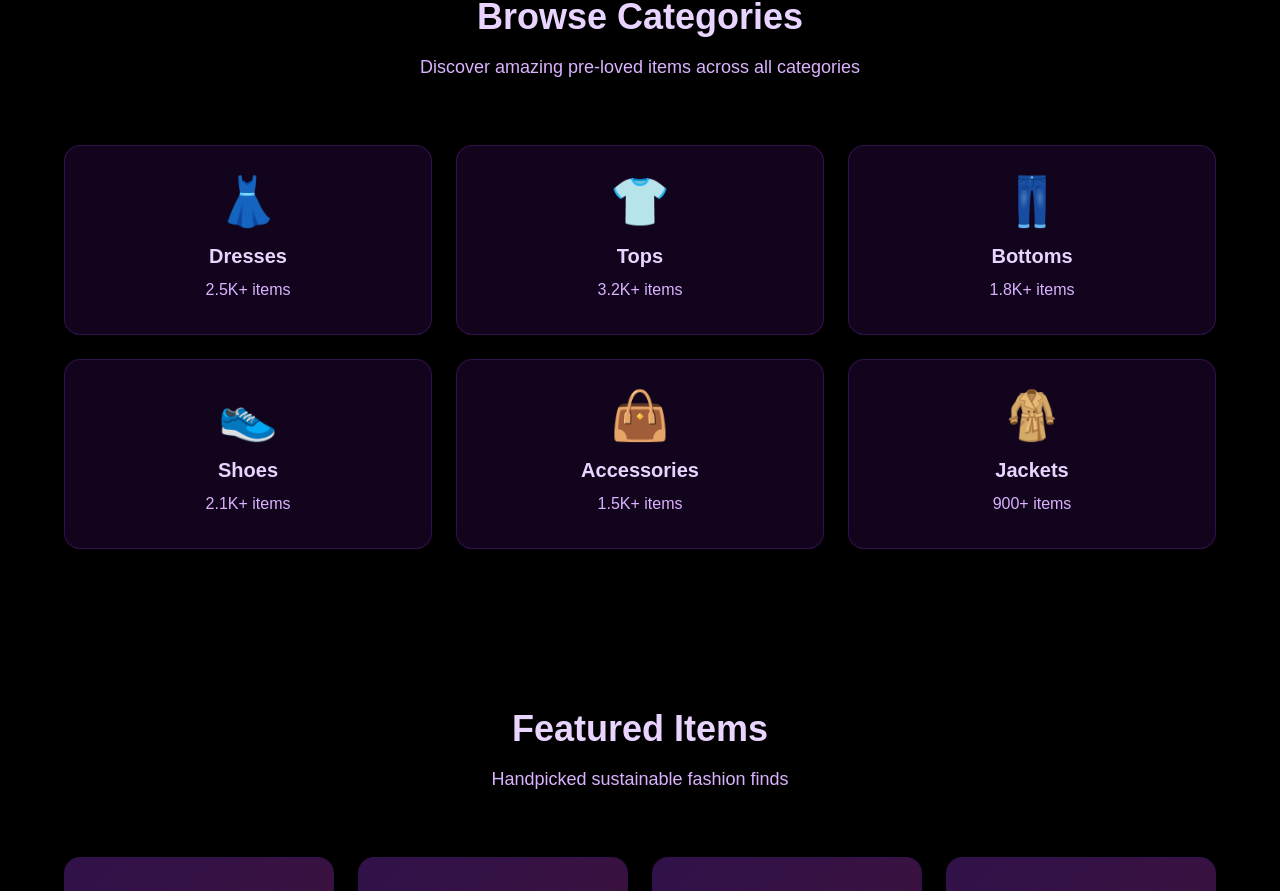
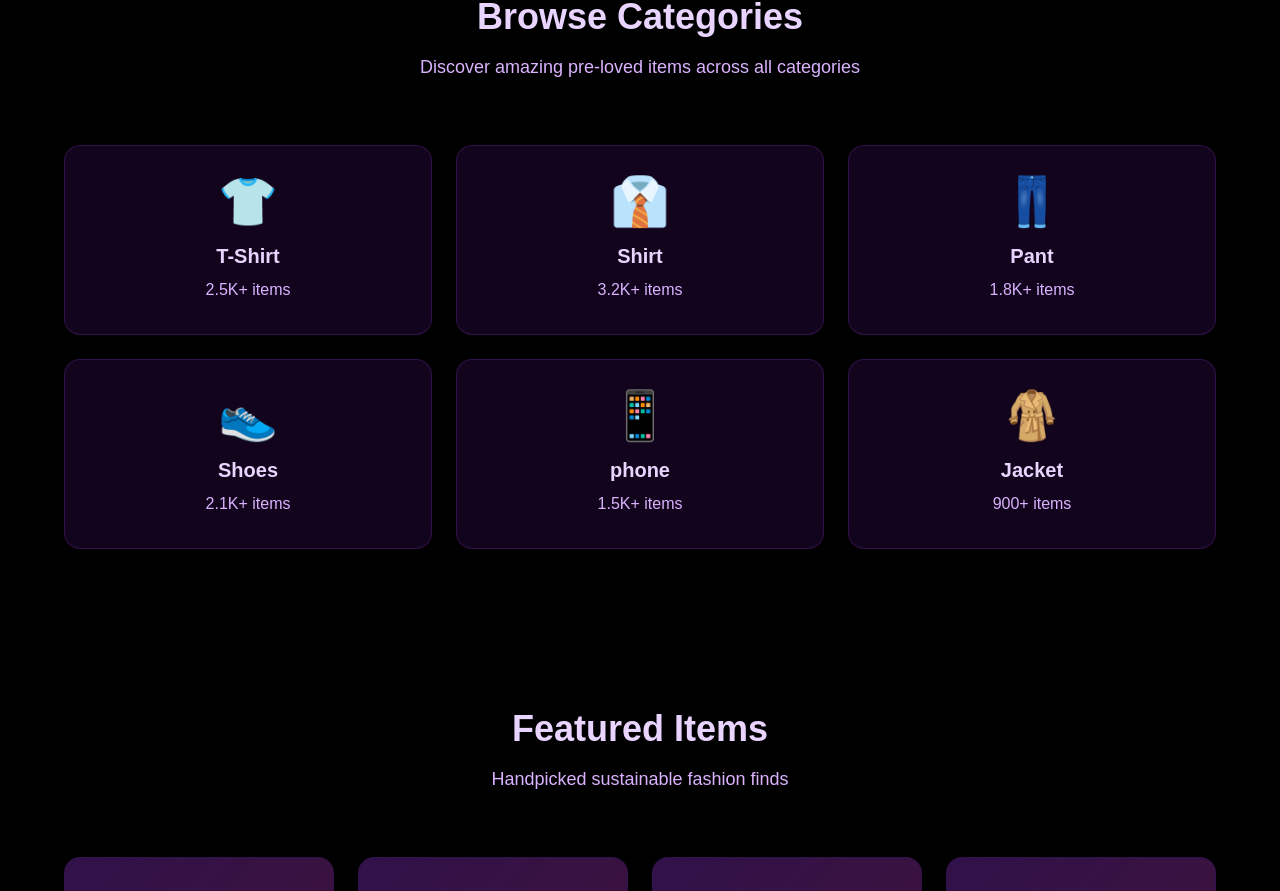
Before and after one commit to Aditya-170/ReWear, a Next.js app: page /home in a window 1280 px wide. Shown: the part 1762-2653 px from the top of the page. Built offline with nearby package versions, Linux system fonts and the light colour scheme; no server answers; the database is empty.

Commit message:
added browse Categories dynamic

```diff
--- a/app/home/page.jsx
+++ b/app/home/page.jsx
@@ -171,12 +171,12 @@ const LandingPage = () => {
   ];
 
   const categories = [
-    { name: "Dresses", icon: "👗", count: "2.5K+", color: "from-purple-500 to-pink-500" },
-    { name: "Tops", icon: "👕", count: "3.2K+", color: "from-purple-500 to-blue-500" },
-    { name: "Bottoms", icon: "👖", count: "1.8K+", color: "from-purple-500 to-indigo-500" },
+    { name: "T-Shirt", icon: "👕", count: "2.5K+", color: "from-purple-500 to-pink-500" },
+    { name: "Shirt", icon: "👔", count: "3.2K+", color: "from-purple-500 to-blue-500" },
+    { name: "Pant", icon: "👖", count: "1.8K+", color: "from-purple-500 to-indigo-500" },
     { name: "Shoes", icon: "👟", count: "2.1K+", color: "from-purple-500 to-violet-500" },
-    { name: "Accessories", icon: "👜", count: "1.5K+", color: "from-purple-500 to-fuchsia-500" },
-    { name: "Jackets", icon: "🧥", count: "900+", color: "from-purple-500 to-pink-500" }
+    { name: "phone", icon: "📱", count: "1.5K+", color: "from-purple-500 to-fuchsia-500" },
+    { name: "Jacket", icon: "🧥", count: "900+", color: "from-purple-500 to-pink-500" }
   ];
 
   useEffect(() => {
@@ -315,17 +315,26 @@ const LandingPage = () => {
 
           <div className="grid grid-cols-1 md:grid-cols-2 lg:grid-cols-3 gap-6">
             {categories.map((category, index) => (
-              <div key={index} className="group cursor-pointer">
+              <Link
+                key={index}
+                href={`/products?category=${encodeURIComponent(category.name)}`}
+                className="group cursor-pointer"
+              >
                 <div className="relative p-8 bg-purple-900/20 backdrop-blur-sm border border-purple-500/20 rounded-2xl hover:bg-purple-900/30 transition-all duration-300 transform hover:scale-105">
-                  <div className={`absolute inset-0 bg-gradient-to-r ${category.color} opacity-0 group-hover:opacity-10 rounded-2xl transition-opacity duration-300`}></div>
+                  <div
+                    className={`absolute inset-0 bg-gradient-to-r ${category.color} opacity-0 group-hover:opacity-10 rounded-2xl transition-opacity duration-300`}
+                  ></div>
                   <div className="relative text-center">
                     <div className="text-5xl mb-4">{category.icon}</div>
-                    <h3 className="text-xl font-semibold text-purple-200 mb-2">{category.name}</h3>
+                    <h3 className="text-xl font-semibold text-purple-200 mb-2">
+                      {category.name}
+                    </h3>
                     <p className="text-purple-300">{category.count} items</p>
                   </div>
                 </div>
-              </div>
+              </Link>
             ))}
+
           </div>
         </div>
       </section>
--- a/app/products/page.js
+++ b/app/products/page.js
@@ -3,12 +3,15 @@ import React, { useEffect, useState } from "react";
 import Link from "next/link";
 import Navbar from "../../components/Navbar";
 import Footer from "../../components/Footer";
+import { useSearchParams } from "next/navigation";
 
 export default function ProductsList() {
+  const searchParams = useSearchParams();
+  const initialCategory = searchParams.get("category") || "All";
   const [products, setProducts] = useState([]);
   const [loading, setLoading] = useState(true);
   const [search, setSearch] = useState("");
-  const [selectedCategory, setSelectedCategory] = useState("All");
+  const [selectedCategory, setSelectedCategory] = useState(initialCategory);
   const [visibleCount, setVisibleCount] = useState(12);
 
   useEffect(() => {
```
